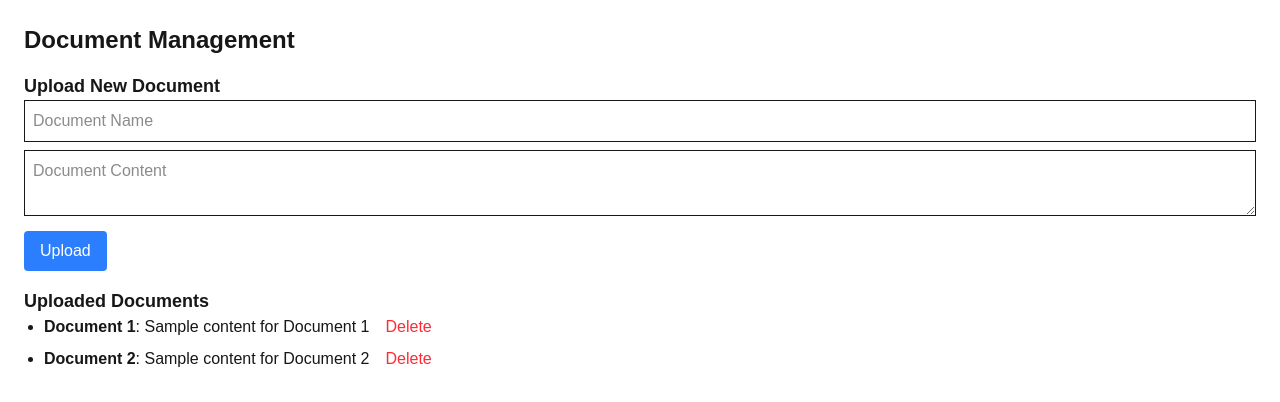
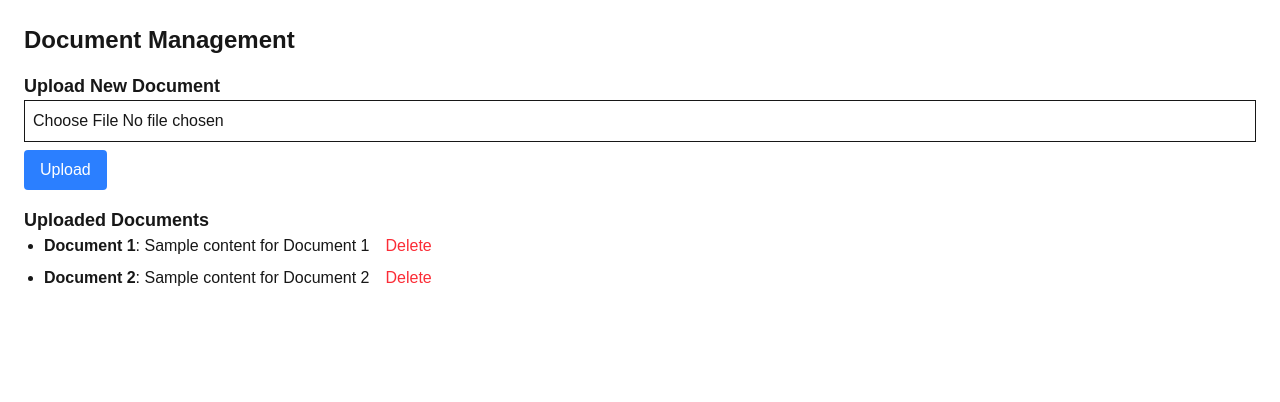
Before and after one commit to dharmendra-pahal/dma-doc-management, a Next.js app: page /documents in a window 1280 px wide. Shown: the top 402 px of the page. Built offline with nearby package versions, Linux system fonts and the light colour scheme.

Commit message:
file upload feature

```diff
--- a/app/documents/page.tsx
+++ b/app/documents/page.tsx
@@ -9,7 +9,7 @@ const DocumentManagementPage = () => {
   const [documents, setDocuments] = useState<DocumentData[]>([]);
   const [loading, setLoading] = useState(false);
   const [error, setError] = useState<string | null>(null);
-  const [newDocument, setNewDocument] = useState({ name: "", content: "", uploadedBy:"" });
+  const [newDocument, setNewDocument] = useState<File | null>(null);
 
   useEffect(() => {
     const fetchDocuments = async () => {
@@ -29,8 +29,8 @@ const DocumentManagementPage = () => {
   }, []);
 
   const handleUpload = async () => {
-    if (!newDocument.name || !newDocument.content) {
-      setError("Document name and content are required.");
+    if (!newDocument) {
+      setError("Please select a file to upload.");
       return;
     }
 
@@ -39,12 +39,12 @@ const DocumentManagementPage = () => {
     try {
       const response = await documentService.uploadDocument(
         newDocument.name,
-        newDocument.content,
+        "Content of " + newDocument.name,
         user ? user?.email : ''
       );
       if (response.success) {
-        setDocuments(response.mockDocuments);
-        setNewDocument({ name: "", content: "", uploadedBy:"" });
+        setDocuments(response.mockDocuments)
+        setNewDocument(null);
       } else {
         setError(response.message);
       }
@@ -81,16 +81,9 @@ const DocumentManagementPage = () => {
       <div className="mb-4">
         <h2 className="text-lg font-semibold">Upload New Document</h2>
         <input
-          type="text"
-          placeholder="Document Name"
-          value={newDocument.name}
-          onChange={(e) => setNewDocument({ ...newDocument, name: e.target.value })}
-          className="border p-2 mb-2 w-full"
-        />
-        <textarea
-          placeholder="Document Content"
-          value={newDocument.content}
-          onChange={(e) => setNewDocument({ ...newDocument, content: e.target.value })}
+          type="file"
+          placeholder="Select a document"
+          onChange={(e) => setNewDocument(e.target.files ? e.target.files[0] : null)}
           className="border p-2 mb-2 w-full"
         />
         <button onClick={handleUpload} className="bg-blue-500 text-white px-4 py-2 rounded">
```
